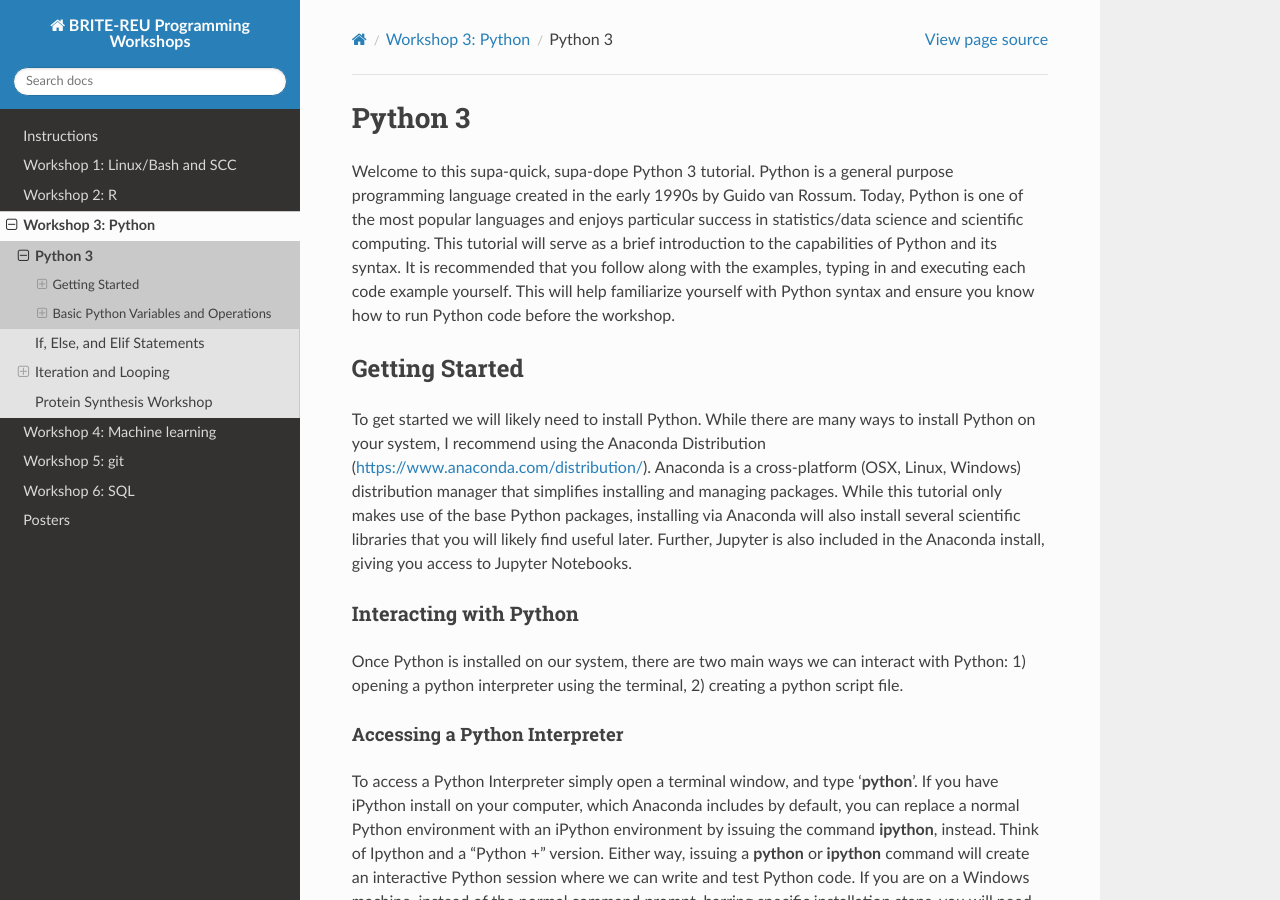
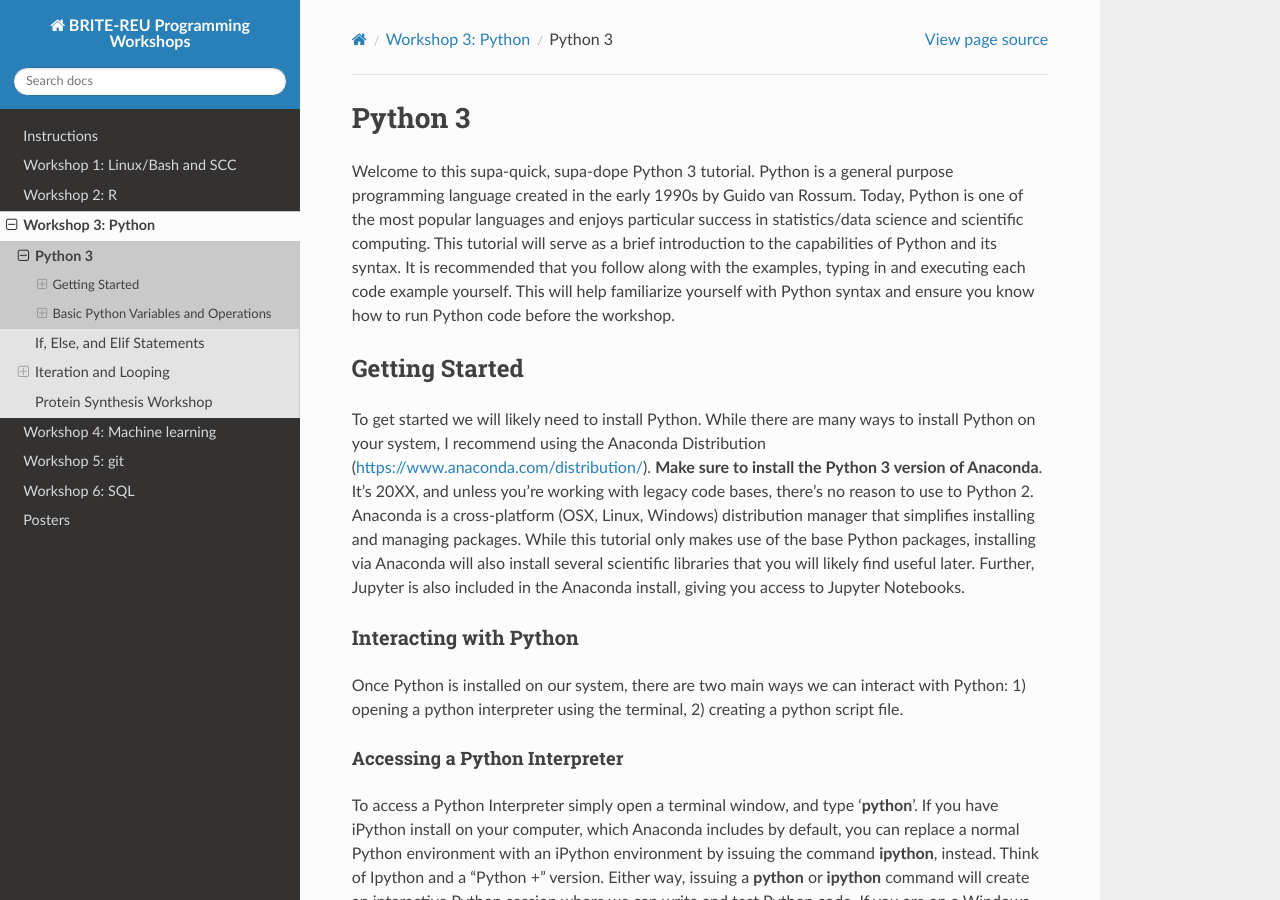
Before and after one commit to BRITE-REU/programming-workshops, a Sphinx documentation site: the page built from source/workshops/03_python/intro.rst, in a window 1280 px wide and 900 px high. Built offline with Sphinx 7.4.7 and the Read the Docs theme 2.0.0, drawn with Linux system fonts in a browser that asks for light colours; pages that are not in the unit, such as notebooks, are missing from menus.

Commit message:
Direct instructions to install Python 3.

```diff
--- a/source/workshops/03_python/intro.rst
+++ b/source/workshops/03_python/intro.rst
@@ -17,13 +17,14 @@ Getting Started
 
 To get started we will likely need to install Python. While there are
 many ways to install Python on your system, I recommend using the
-Anaconda Distribution (https://www.anaconda.com/distribution/). Anaconda is
-a cross-platform (OSX, Linux, Windows) distribution manager that
-simplifies installing and managing packages. While this tutorial only
-makes use of the base Python packages, installing via Anaconda will also
-install several scientific libraries that you will likely find useful
-later. Further, Jupyter is also included in the Anaconda install, giving
-you access to Jupyter Notebooks.
+Anaconda Distribution (https://www.anaconda.com/distribution/). **Make sure to
+install the Python 3 version of Anaconda**. It's 20XX, and unless you're working
+with legacy code bases, there's no reason to use to Python 2. Anaconda is a
+cross-platform (OSX, Linux, Windows) distribution manager that simplifies
+installing and managing packages. While this tutorial only makes use of the base
+Python packages, installing via Anaconda will also install several scientific
+libraries that you will likely find useful later. Further, Jupyter is also
+included in the Anaconda install, giving you access to Jupyter Notebooks.
 
 Interacting with Python
 ~~~~~~~~~~~~~~~~~~~~~~~
```
